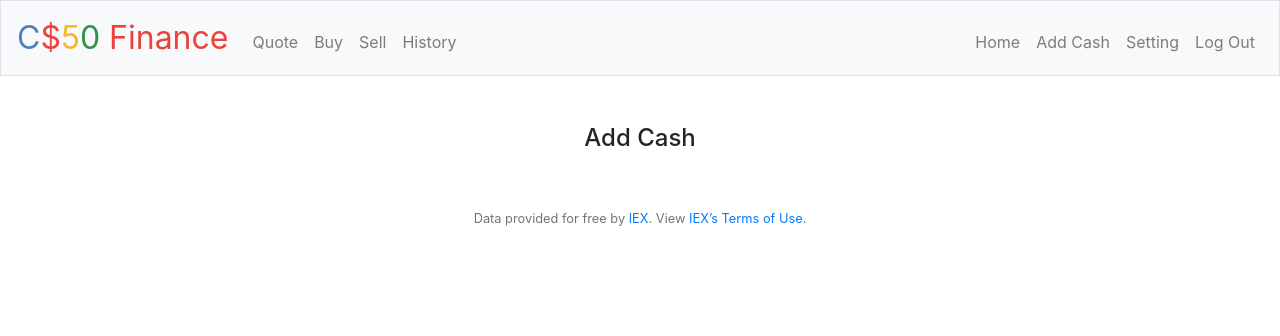
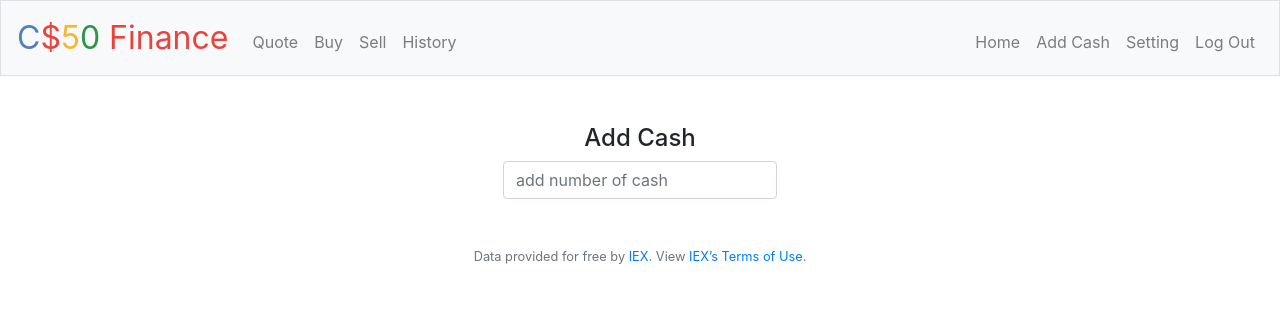
Before and after one commit to aminedachir/Finnace.solutions, a Flask app: page /cash in a window 1280 px wide. Shown: the top 336 px of the page. Run offline with Flask 2, Linux system fonts and the light colour scheme; a user stored in the database is signed in; some libraries are stand-ins or nearby versions.

Commit message:
add input

```diff
--- a/templates/cash.html
+++ b/templates/cash.html
@@ -6,4 +6,9 @@
 
 {% block main %}
     <h4>Add Cash</h4>
+    <form action="/cash" mathod = 'POST'>
+        <div>
+            <input type="number" placeholder="add number of cash" name="cash" class="form-control">
+        </div>
+    </form>
 {% endblock %}
```
